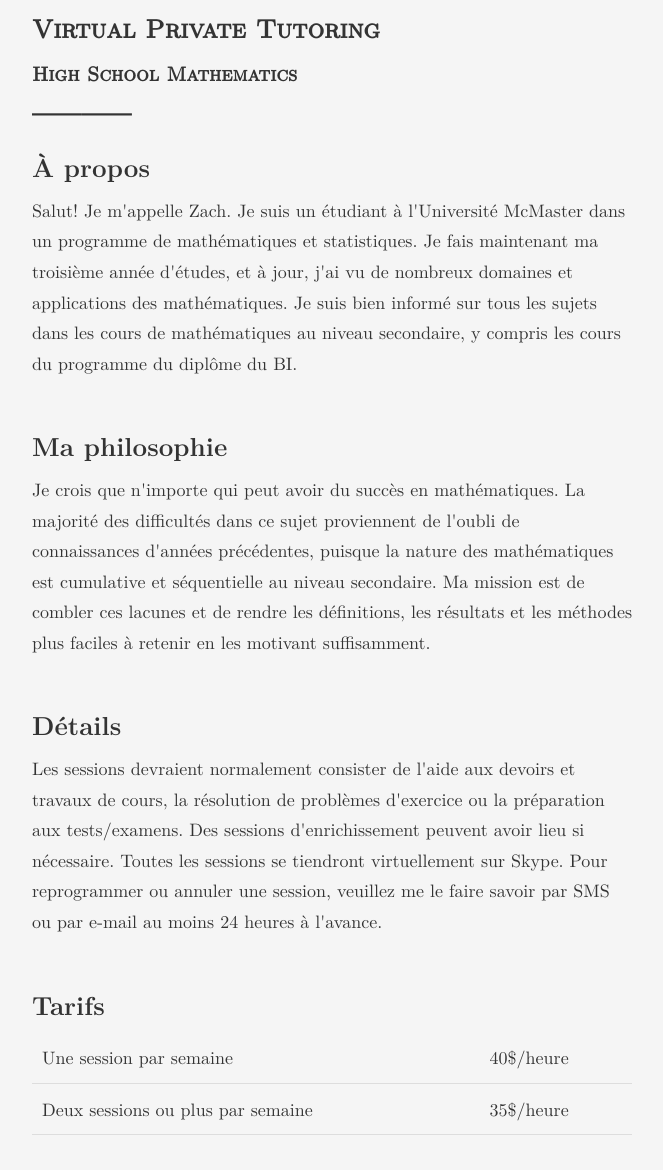
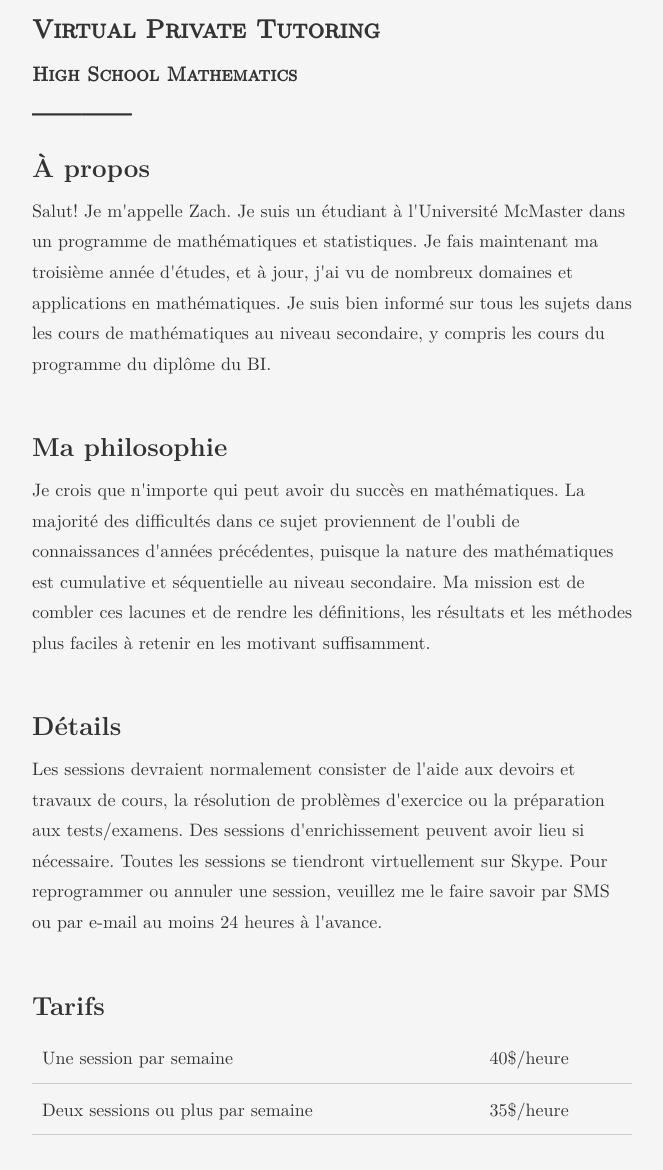
Before and after one commit to zlucier/tutoring, a plain HTML site: page fr.html in a window 1280 px wide. Shown: the part 130-1300 px from the top of the page, without its empty margins (308-971 px from the left). Drawn offline with Linux system fonts and the light colour scheme; a small style sheet from the web is missing.

Commit message:
Add files via upload

```diff
--- a/fr.html
+++ b/fr.html
@@ -95,7 +95,7 @@
 
     th, td {
       padding: 10px;
-      border-bottom: 1px solid #ddd;
+      border-bottom: 1px solid #ccc;
       font-weight: 400;
     }
 
@@ -134,7 +134,7 @@
   </h3>
   <p>
     Salut! Je m'appelle Zach. Je suis un étudiant à l'Université McMaster dans un programme de mathématiques et statistiques.
-    Je fais maintenant ma troisième année d'études, et à jour, j'ai vu de nombreux domaines et applications des mathématiques. Je suis bien informé sur tous les sujets dans les cours de mathématiques au niveau secondaire, y compris les cours du programme du diplôme du BI.
+    Je fais maintenant ma troisième année d'études, et à jour, j'ai vu de nombreux domaines et applications en mathématiques. Je suis bien informé sur tous les sujets dans les cours de mathématiques au niveau secondaire, y compris les cours du programme du diplôme du BI.
   </p>
   <h3>
     Ma philosophie
@@ -171,7 +171,7 @@
         <a href="https://docs.google.com/forms/d/e/1FAIpQLScEluJLwTGbSW9x_Av1V4p-OHiSibUgSRcYvv_6AQ4pb0XM8Q/viewform?usp=sf_link"><button class="button">S'inscrire!</button></a>
       </div>
       <p>
-        <a href="fr.html">Access this site in English ›</a>
+        <a href="index.html">Access this site in English ›</a>
       </p>
     </body>
     </html>
```
Also changed, not shown: index.html (+1 -1 lines).
